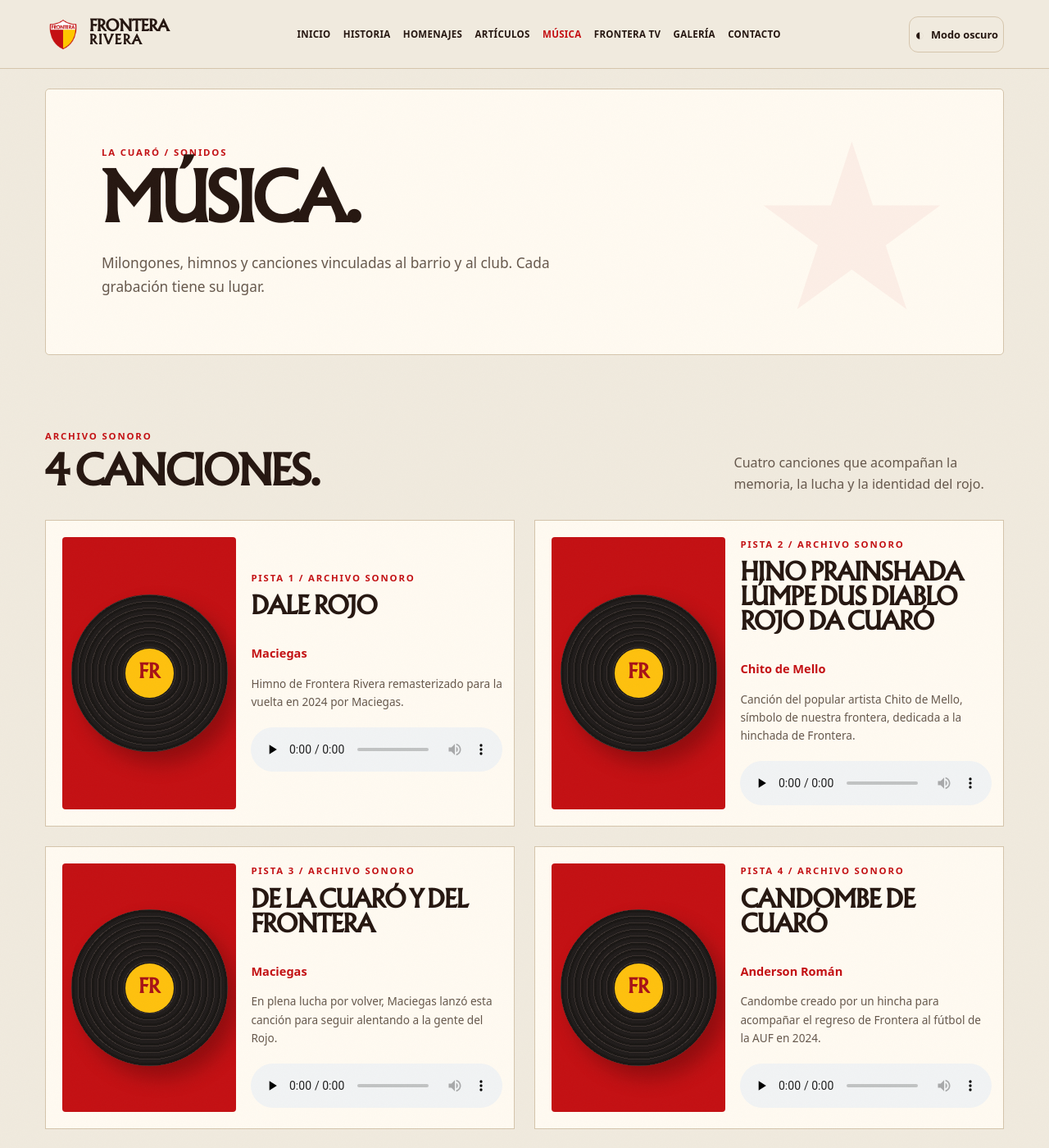
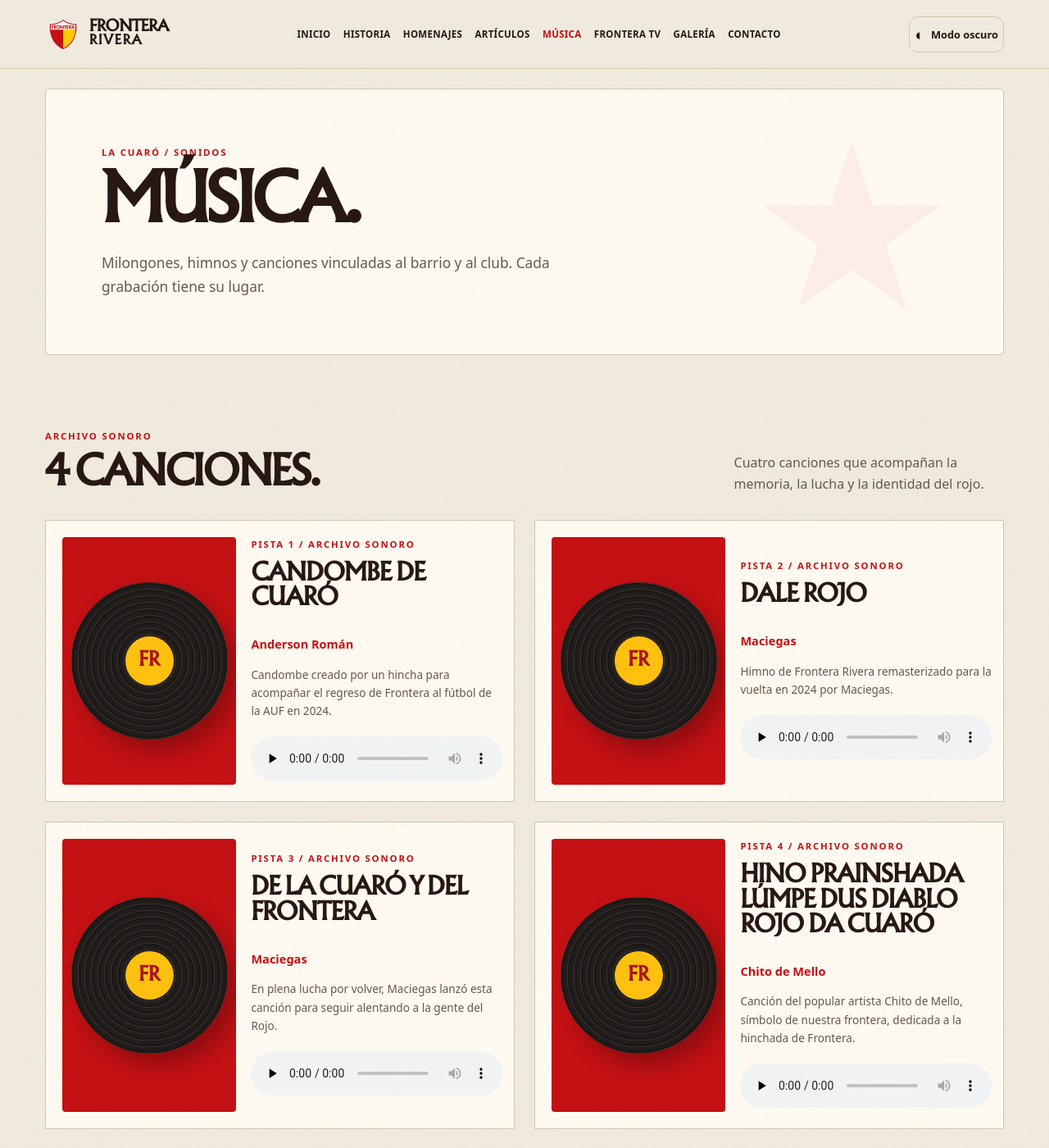
Before and after one commit to lilguti384-jpg/FronteraRivera, a Jekyll site: the page built from musica/index.html, in a window 1280 px wide and 1400 px high. Shown: the whole window at 82% size. Built offline with Jekyll 4.4.1, drawn with Linux system fonts in a browser that asks for light colours; some web fonts are replaced; part of the change alters nothing that is shown.

```diff
--- a/_data/musica.json
+++ b/_data/musica.json
@@ -1,15 +1,15 @@
 [
+  {
+    "title": "Candombe de Cuaró",
+    "artist": "Anderson Román",
+    "description": "Candombe creado por un hincha para acompañar el regreso de Frontera al fútbol de la AUF en 2024.",
+    "audio": "/assets/audio/candombe-cuaro.mp3"
+  },
   {
     "title": "Dale rojo",
     "artist": "Maciegas",
     "description": "Himno de Frontera Rivera remasterizado para la vuelta en 2024 por Maciegas.",
     "audio": "/assets/audio/dale-rojo.mp3"
-  },
-  {
-    "title": "Hino prainshada lúmpe dus diablo rojo da Cuaró",
-    "artist": "Chito de Mello",
-    "description": "Canción del popular artista Chito de Mello, símbolo de nuestra frontera, dedicada a la hinchada de Frontera.",
-    "audio": "/assets/audio/hino-prainshada.mp3"
   },
   {
     "title": "De la Cuaró y del Frontera",
@@ -18,9 +18,9 @@
     "audio": "/assets/audio/de-la-cuaro.mp3"
   },
   {
-    "title": "Candombe de Cuaró",
-    "artist": "Anderson Román",
-    "description": "Candombe creado por un hincha para acompañar el regreso de Frontera al fútbol de la AUF en 2024.",
-    "audio": "/assets/audio/candombe-cuaro.mp3"
+    "title": "Hino prainshada lúmpe dus diablo rojo da Cuaró",
+    "artist": "Chito de Mello",
+    "description": "Canción del popular artista Chito de Mello, símbolo de nuestra frontera, dedicada a la hinchada de Frontera.",
+    "audio": "/assets/audio/hino-prainshada.mp3"
   }
 ]
```
